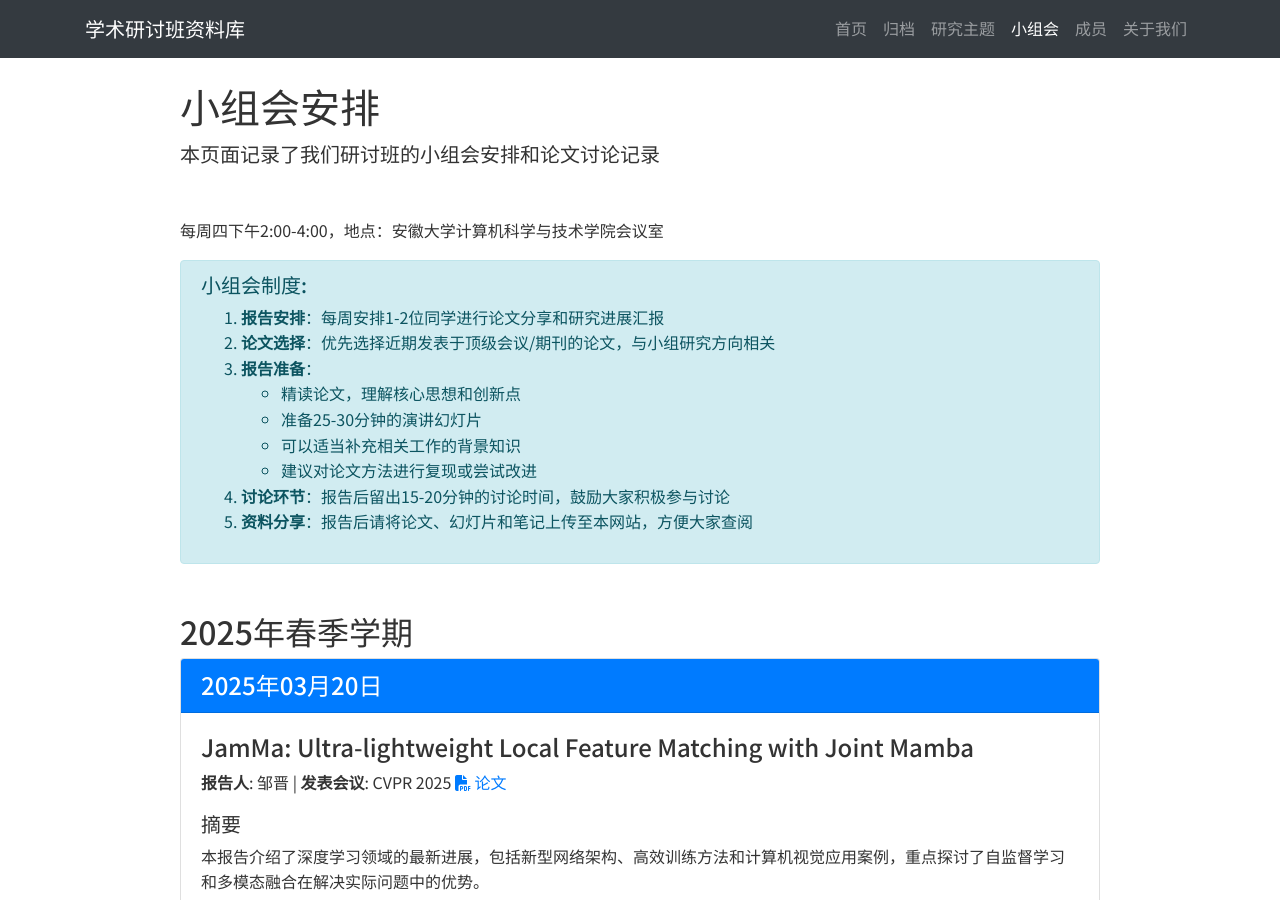
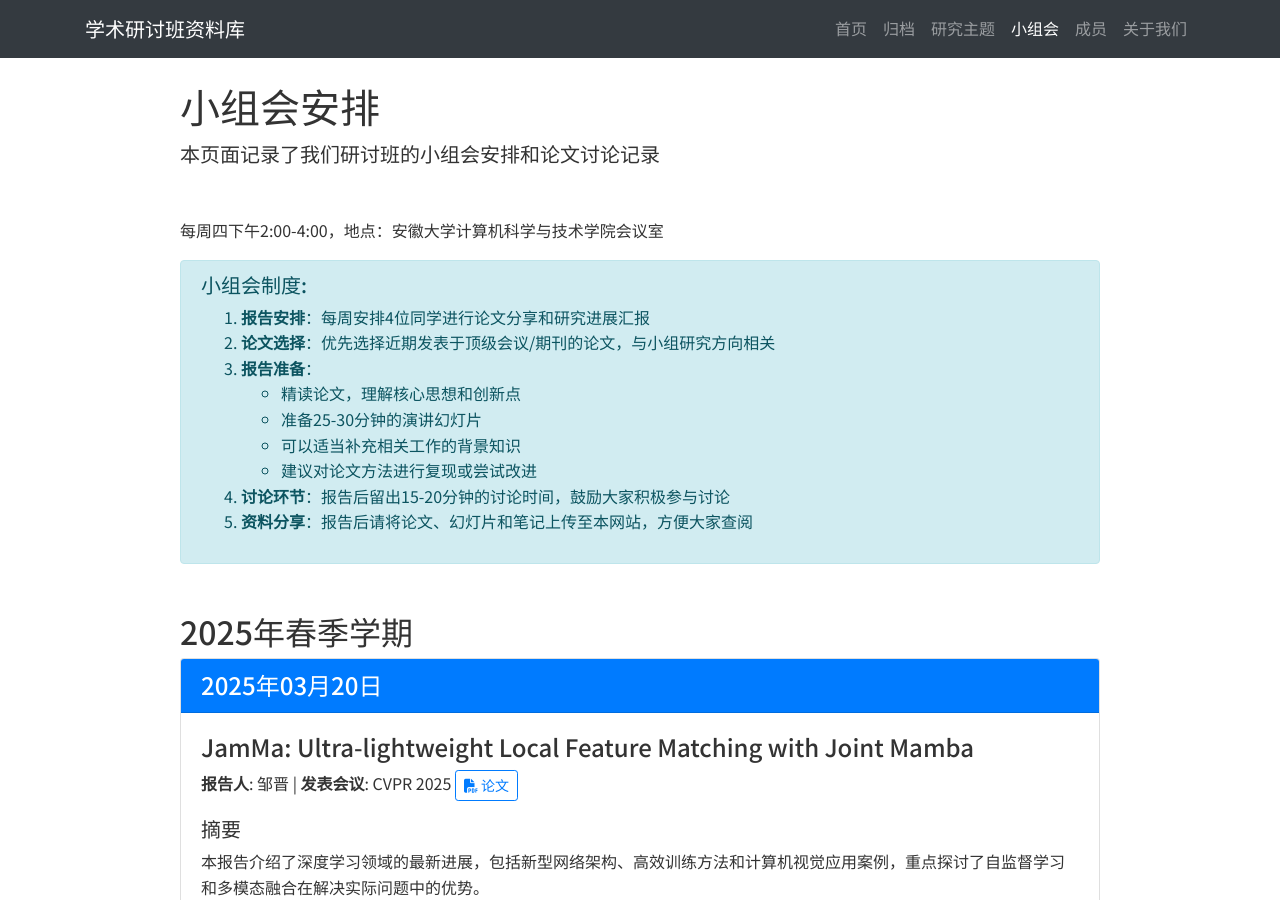
Before and after one commit to wushixuan238/ahu-seminar, a Jekyll site: the page built from meetings/index.html, in a window 1280 px wide and 900 px high. Built offline with Jekyll 4.4.1, drawn with Linux system fonts in a browser that asks for light colours; nearby versions of some CDN libraries.

Commit message:
feat: init project

```diff
--- a/meetings/index.html
+++ b/meetings/index.html
@@ -18,7 +18,7 @@ title: 小组会
           <div class="alert alert-info">
             <h5>小组会制度:</h5>
             <ol>
-              <li><strong>报告安排</strong>：每周安排1-2位同学进行论文分享和研究进展汇报</li>
+              <li><strong>报告安排</strong>：每周安排4位同学进行论文分享和研究进展汇报</li>
               <li><strong>论文选择</strong>：优先选择近期发表于顶级会议/期刊的论文，与小组研究方向相关</li>
               <li><strong>报告准备</strong>：
                 <ul>
@@ -54,7 +54,7 @@ title: 小组会
                       <p>
                         <strong>报告人</strong>: 邹晋 |
                         <strong>发表会议</strong>: CVPR 2025
-                        <a href="https://arxiv.org/pdf/2503.03437"><i class="fas fa-file-pdf"></i> 论文</a>
+                        <a href="https://arxiv.org/pdf/2503.03437" class="btn btn-sm btn-outline-primary"><i class="fas fa-file-pdf"></i> 论文</a>
                       </p>
                       <div class="abstract mt-2">
                         <h5>摘要</h5>
@@ -91,7 +91,7 @@ title: 小组会
                       <p>
                         <strong>报告人</strong>: 张国豪 |
                         <strong>发表会议</strong>: IEEE Access 2025
-                        <a href="https://ieeexplore.ieee.org/document/10902139"><i class="fas fa-file-pdf"></i> 论文</a>
+                        <a href="https://ieeexplore.ieee.org/document/10902139" class="btn btn-sm btn-outline-primary"><i class="fas fa-file-pdf"></i> 论文</a>
                       </p>
                       <div class="abstract mt-2">
                         <h5>摘要</h5>
```
